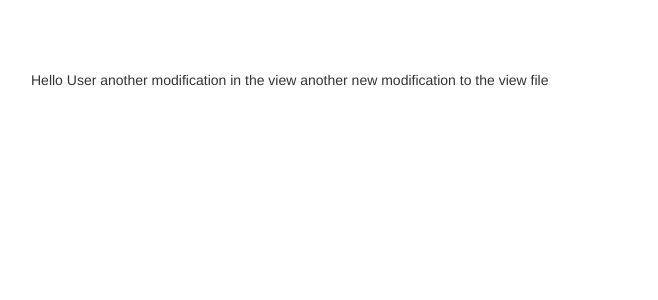
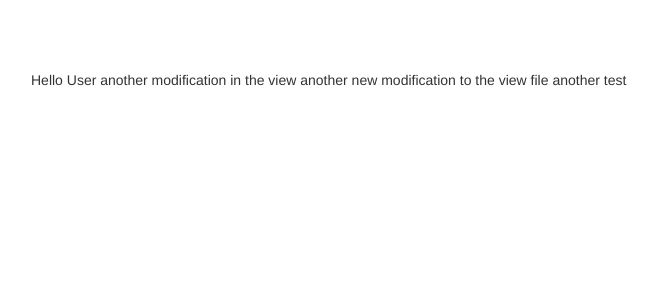
Before and after one commit to dounorquix/basic, a Yii app: template views/sitio/inicio.php in a window 1280 px wide. Shown: the top 300 px of the page, without its empty margins (39-697 px from the left). Run offline with PHP 8.4 and a stand-in for Yii, Linux system fonts and the light colour scheme; the template is opened without the code that fills it, so the values that code supplies are empty; some libraries are stand-ins or nearby versions.

Commit message:
Update inicio.php
another test

```diff
--- a/views/sitio/inicio.php
+++ b/views/sitio/inicio.php
@@ -4,3 +4,4 @@ use yii\helpers\Html;
 Hello User
 another modification in the view
 another new modification to the view file
+another test
```
